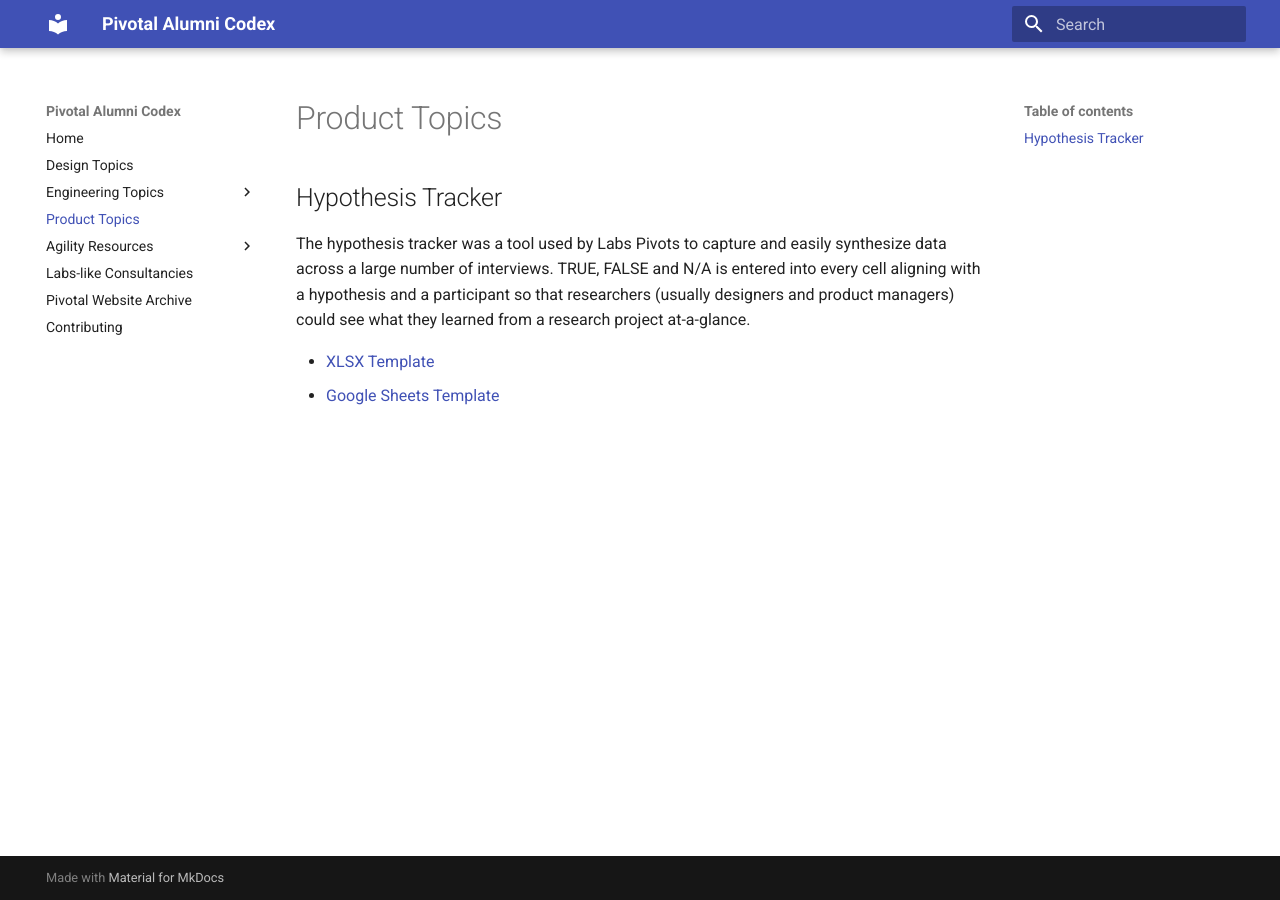
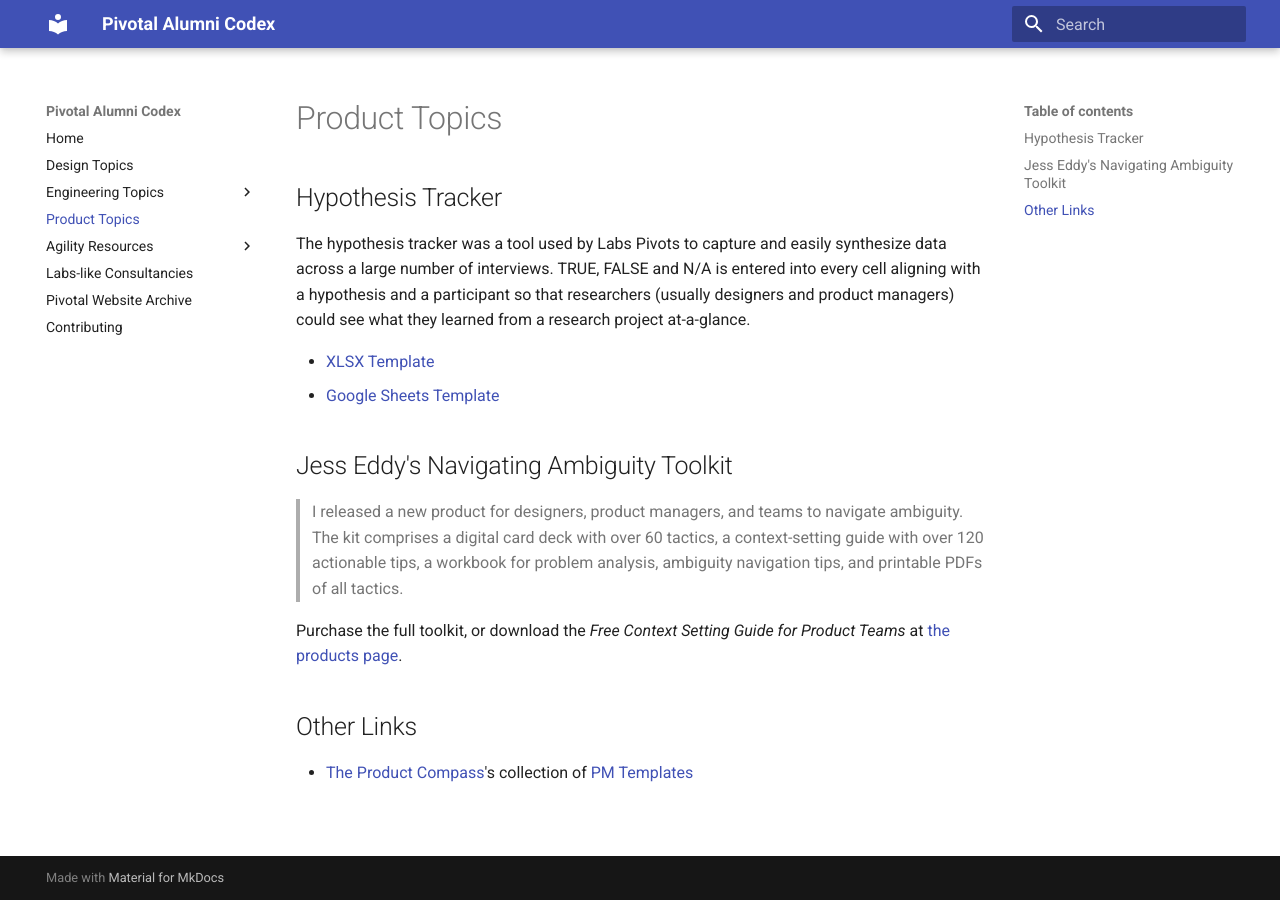
Before and after one commit to alumni-codex/alumni-codex.github.io, an MkDocs documentation site: the page built from docs/product/index.md, in a window 1280 px wide. Built offline with MkDocs 1.6.1 and Material for MkDocs 9.7.7, drawn with Linux system fonts in a browser that asks for light colours.

Commit message:
Adds Jedd Eddy's toolkit. And the Product Compass templates page.

```diff
--- a/docs/product/index.md
+++ b/docs/product/index.md
@@ -1,3 +1,7 @@
+[pc]: https://www.productcompass.pm
+[pt]: https://huryn.notion.site/8bdbf59604ac4f61a78eb93371e9548e?v=1126addc37c443f9ac31ad6d8d24323d
+[jess]: https://jesseddy.com/navigating-ambiguity
+
 # Product Topics
 
 ## Hypothesis Tracker
@@ -6,3 +10,14 @@
 
 - [XLSX Template](../assets/Template-Hypothesis Tracker.xlsx)
 - [Google Sheets Template](https://docs.google.com/spreadsheets/d/1dFQQ1HXXxZQFoKlUN8gbieZrKXETQwz7mLKh6ExU8Qo/edit?usp=sharing)
+
+## Jess Eddy's  Navigating Ambiguity Toolkit
+
+>I released a new product for designers, product managers, and teams to navigate ambiguity. The kit comprises a digital card deck with over 60 tactics, a context-setting guide with over 120 actionable tips, a workbook for problem analysis, ambiguity navigation tips, and printable PDFs of all tactics.
+
+Purchase the full toolkit, or download the _Free Context Setting Guide for Product Teams_ at [the products page][jess].
+
+
+## Other Links
+
+- [The Product Compass][pc]'s collection of [PM Templates][pt]
```
Also changed, not shown: docs/design/index.md (+7 -1 lines).
